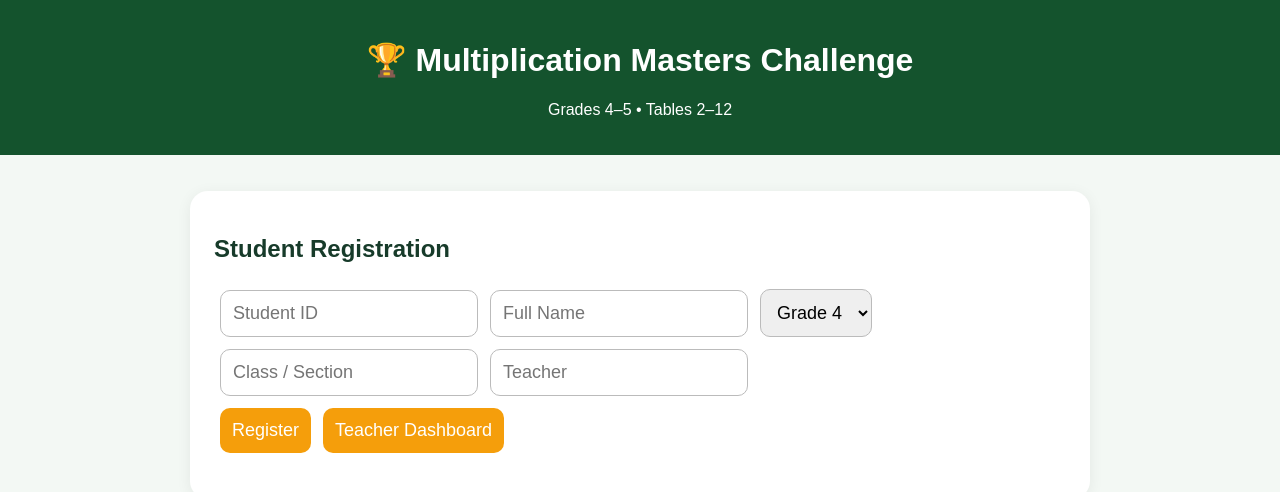
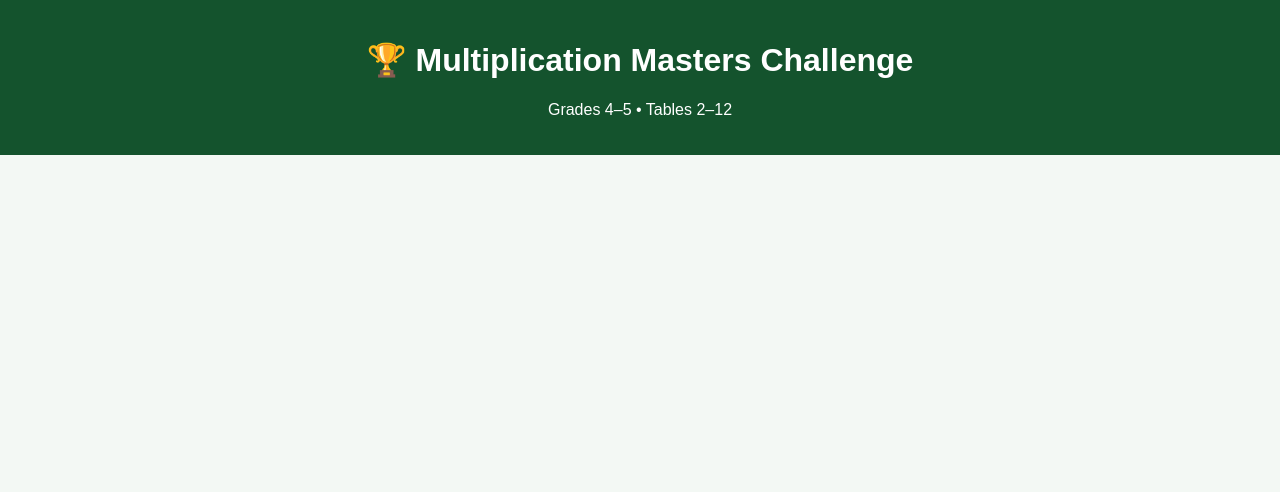
Before and after one commit to issamaldor-bit/Multiplication-masters-, a website: page Public/index.html in a window 1280 px wide. Both pictures are taken after a click on the button "Teacher Dashboard". Drawn offline with Linux system fonts and the light colour scheme.

Commit message:
Update index.html

```diff
--- a/Public/index.html
+++ b/Public/index.html
@@ -9,5 +9,5 @@ async function start(){const r=await fetch('/api/start',{method:'POST',headers:{
 function render(){progress.textContent=`Question ${state.i+1} of ${state.questions.length}`;question.textContent=`${state.questions[state.i].a} × ${state.questions[state.i].b} = ?`;answer.value='';state.currentStart=Date.now()}
 function ans(n){answer.value+=n}function backspace(){answer.value=answer.value.slice(0,-1)}function submitAnswer(){if(answer.value==='')return;const q=state.questions[state.i];state.answers.push({qIndex:state.i+1,answer:Number(answer.value),correctAnswer:q.a*q.b,timeSpent:(Date.now()-state.currentStart)/1000});if(state.i<state.questions.length-1){state.i++;render()}else finish()}
 async function finish(){clearInterval(state.timer);for(;state.i<state.questions.length;state.i++){const q=state.questions[state.i];if(!state.answers.find(x=>x.qIndex===state.i+1))state.answers.push({qIndex:state.i+1,answer:NaN,correctAnswer:q.a*q.b,timeSpent:0})}const r=await fetch('/api/submit',{method:'POST',headers:{'Content-Type':'application/json'},body:JSON.stringify({attemptId:state.attemptId,answers:state.answers})});const d=await r.json();game.classList.add('hidden');result.classList.remove('hidden');result.innerHTML=`<h2>🎉 Congratulations!</h2><h3>Score: ${d.score}%</h3><p>Correct: ${d.correct} | Incorrect: ${d.incorrect}</p><p>Accuracy: ${d.accuracy.toFixed(1)}%</p><p>Time: ${d.totalTime.toFixed(1)} seconds</p><p>Rank: <b>#${d.rank}</b></p>`}
-function showTeacher(){home.classList.add('hidden');teacher.classList.remove('hidden')}async function login(){if(pin.value!=='1234')return alert('Incorrect PIN');const r=await fetch('/api/results');const rows=await r.json();dash.innerHTML=`<button onclick="exportX()">Export Results to Excel</button><h3>🏆 Live Leaderboard</h3><table class="table"><tr><th>Rank</th><th>Student</th><th>Grade</th><th>Class</th><th>Correct</th><th>Accuracy</th><th>Time</th><th>Score</th></tr>${rows.map((x,i)=>`<tr><td class="medal">${i<3?['🥇','🥈','🥉'][i]:x.rank}</td><td>${x.name}</td><td>${x.grade}</td><td>${x.className||''}</td><td>${x.correct}/${x.correct+x.incorrect}</td><td>${x.accuracy.toFixed(1)}%</td><td>${x.totalTime.toFixed(1)}s</td><td>${x.score}</td></tr>`).join('')}</table>`}async function exportX(){const rows=await(await fetch('/api/export')).json();const csv=[Object.keys(rows[0]||{Attempt_ID:'',Student_ID:'',Student_Name:'',Grade:'',Class:'',Teacher:'',Start_Time:'',End_Time:'',Total_Time_Seconds:'',Total_Correct:'',Total_Incorrect:'',Accuracy_Percent:'',Final_Score:''}).join(','),...rows.map(r=>Object.values(r).map(v=>`"${String(v??'').replaceAll('"','""')}"`).join(','))].join('\n');const a=document.createElement('a');a.href=URL.createObjectURL(new Blob([csv],{type:'text/csv'}));a.download='Multiplication_Masters_Results.csv';a.click();alert('Exported.Open the CSV in Excel.')
+function showTeacher(){home.classList.add('hidden');teacher.classList.remove('hidden')}async function login(){if(pin.value!=='1234')return alert('Incorrect PIN');const r=await fetch('/api/results');const rows=await r.json();dash.innerHTML=`<button onclick="exportX()">Export Results to Excel</button><h3>🏆 Live Leaderboard</h3><table class="table"><tr><th>Rank</th><th>Student</th><th>Grade</th><th>Class</th><th>Correct</th><th>Accuracy</th><th>Time</th><th>Score</th></tr>${rows.map((x,i)=>`<tr><td class="medal">${i<3?['🥇','🥈','🥉'][i]:x.rank}</td><td>${x.name}</td><td>${x.grade}</td><td>${x.className||''}</td><td>${x.correct}/${x.correct+x.incorrect}</td><td>${x.accuracy.toFixed(1)}%</td><td>${x.totalTime.toFixed(1)}s</td><td>${x.score}</td></tr>`).join('')}</table>`}async function exportX(){const rows=await(await fetch('/api/export')).json();const csv=[Object.keys(rows[0]||{Attempt_ID:'',Student_ID:'',Student_Name:'',Grade:'',Class:'',Teacher:'',Start_Time:'',End_Time:'',Total_Time_Seconds:'',Total_Correct:'',Total_Incorrect:'',Accuracy_Percent:'',Final_Score:''}).join(','),...rows.map(r=>Object.values(r).map(v=>`"${String(v??'').replaceAll('"','""')}"`).join(','))].join('\n');const a=document.createElement('a');a.href=URL.createObjectURL(new Blob([csv],{type:'text/csv'}));a.download='Multiplication_Masters_Results.csv';a.click();alert('Exported.Open the CSV in Excel.')}
 </script></body></html>
```
